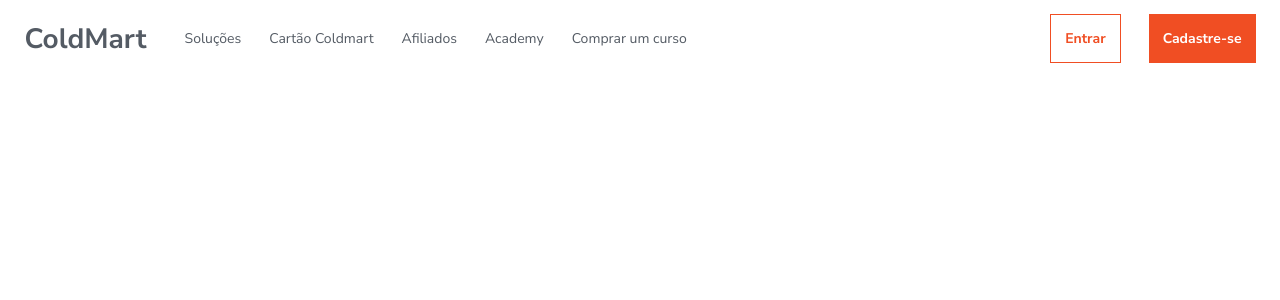
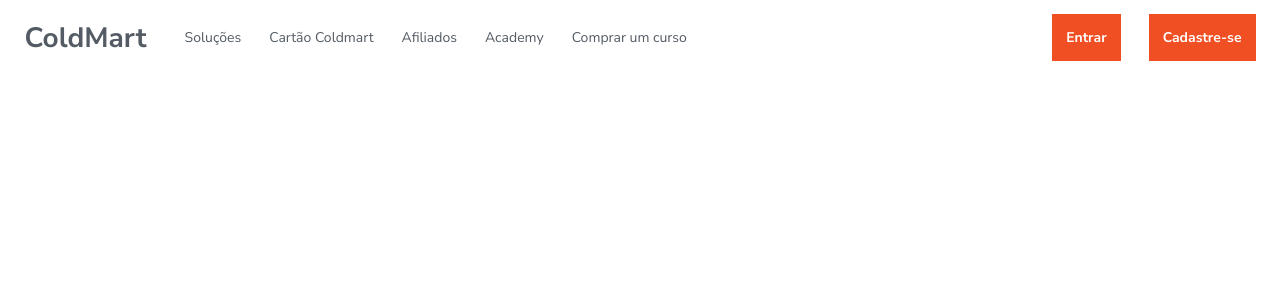
Before and after one commit to kaio-matos/coldmart, a Next.js app: page / in a window 1280 px wide. Shown: the top 300 px of the page. Built offline with nearby package versions, Linux system fonts and the light colour scheme.

Commit message:
components:Buttons/Button - Upgrading component

```diff
--- a/src/components/Buttons/Button/button.module.css
+++ b/src/components/Buttons/Button/button.module.css
@@ -17,10 +17,16 @@
     color: var(--white);
 }
 
-.light {
+.light-primary {
     color: var(--hotmart-primary);
     background-color: var(--white);
     border: 1px solid var(--hotmart-primary);
+}
+
+.light-dark {
+    color: var(--gray-700);
+    background-color: var(--white);
+    border: 1px solid var(--gray-700);
 }
 
 .button:hover {
@@ -31,6 +37,16 @@
     background-color: var(--hotmart-primary-darker);
 }
 
-.button.light:hover  {
+.button.light-primary:hover {
     background-color: var(--hotmart-primary-lightest);
 }
+
+.button.light-dark:hover {
+    color: var(--hotmart-primary);
+    background-color: var(--hotmart-primary-lightest);
+    border: 1px solid var(--hotmart-primary);
+}
+
+.rounded {
+    border-radius: 0.4em;
+}
--- a/src/components/Buttons/Button/index.tsx
+++ b/src/components/Buttons/Button/index.tsx
@@ -1,17 +1,22 @@
-import { MouseEventHandler, ReactNode } from "react";
+import { CSSProperties, MouseEventHandler, ReactNode } from "react";
 import styles from "./button.module.css";
 
 type ButtonProps = {
     children: ReactNode;
-    type?: "default" | "light";
+    type?: "default" | "light-primary" | "light-dark";
+    rounded?: boolean;
     onClick?: MouseEventHandler<HTMLDivElement>;
+    style?: CSSProperties;
 };
 
-function Button({ children, type, onClick }: ButtonProps) {
+function Button({ children, type, onClick, style, rounded }: ButtonProps) {
     return (
         <div
             onClick={onClick}
-            className={styles.button + " " + styles[type ? type : "default"]}
+            style={style}
+            className={`${styles.button} ${styles[type ? type : "default"]} ${
+                rounded && styles.rounded
+            }`}
         >
             {children}
         </div>
```
